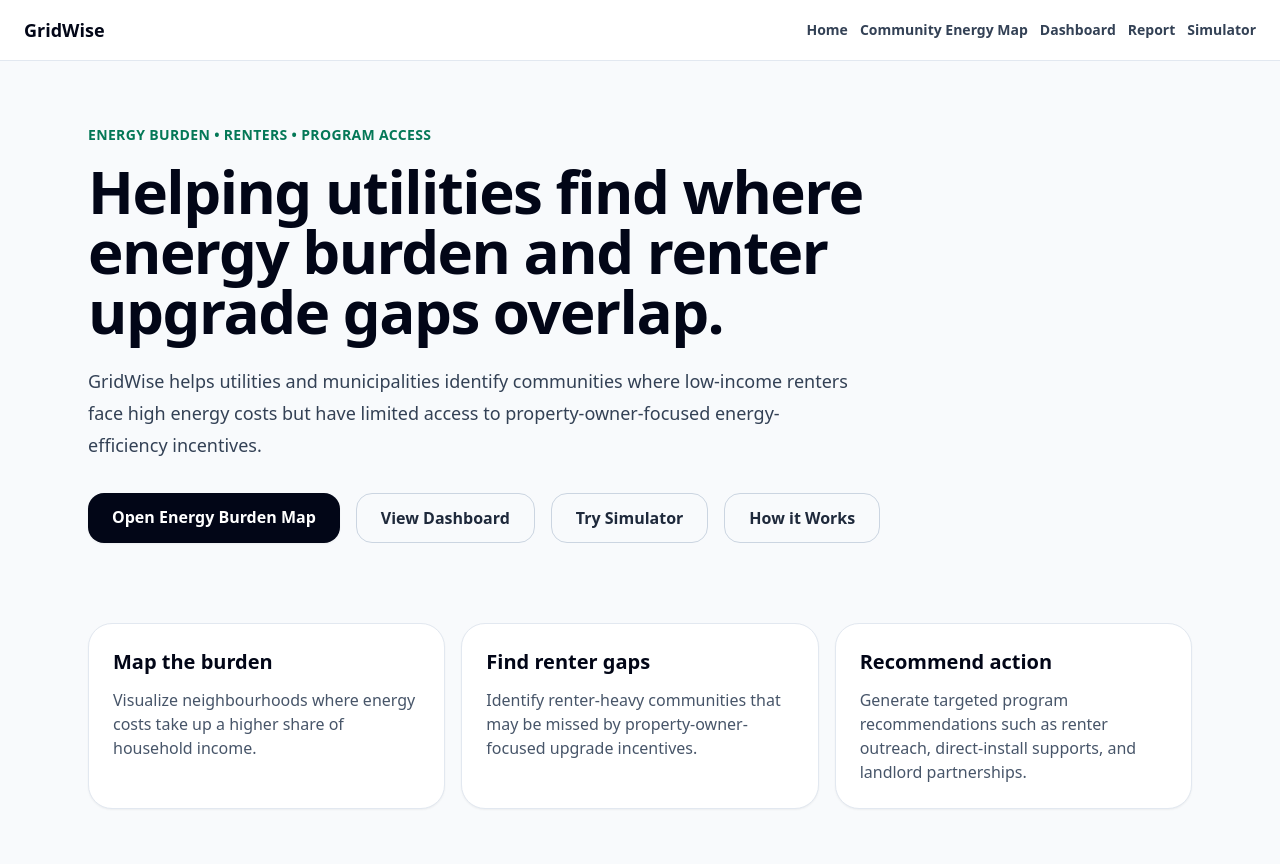
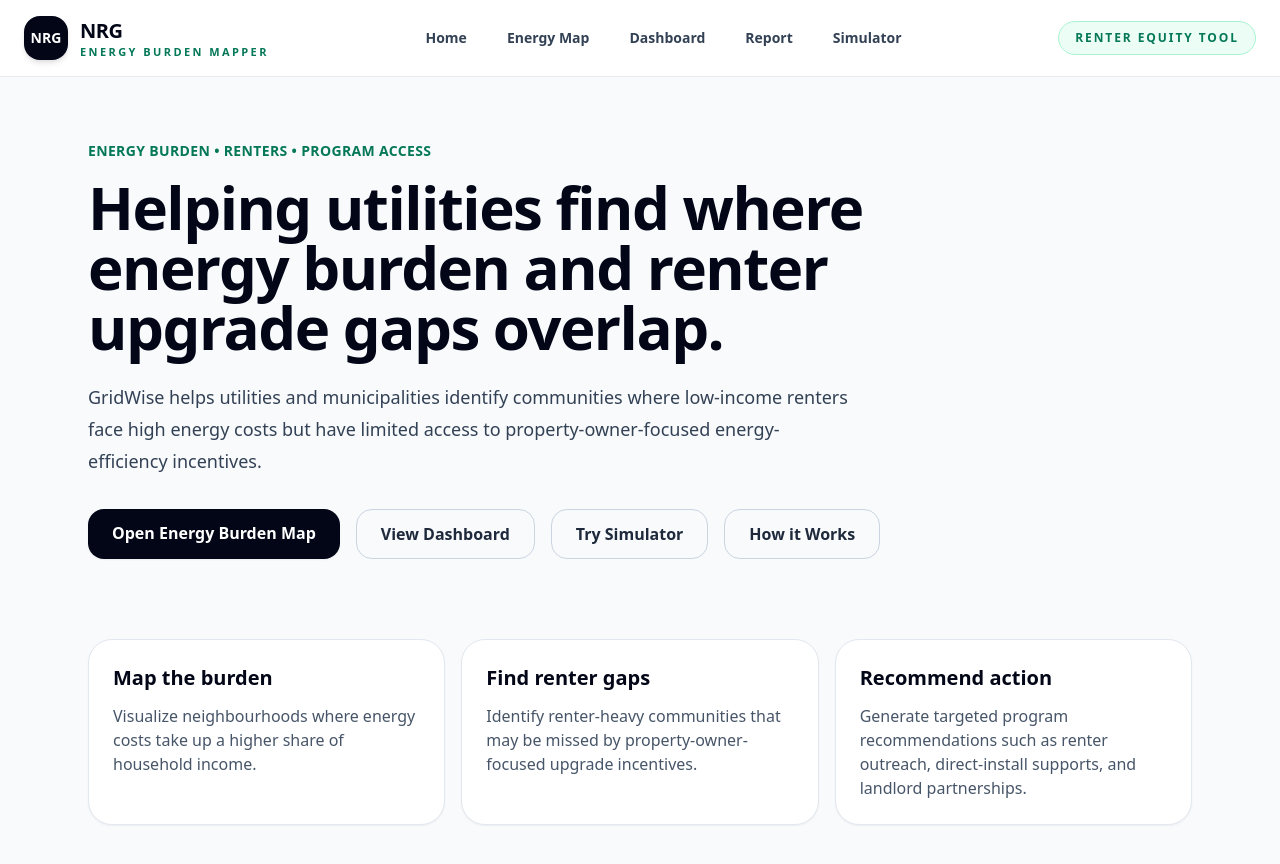
Before and after one commit to khanmalasa404-pixel/SENECA_HACKATHON, a Next.js app: page / in a window 1280 px wide. Shown: the top 864 px of the page. Built offline with nearby package versions, Linux system fonts and the light colour scheme.

Commit message:
Update navbar branding to NRG

```diff
--- a/components/Navbar.tsx
+++ b/components/Navbar.tsx
@@ -1,29 +1,46 @@
 import Link from "next/link";
+
+const links = [
+  ["Home", "/"],
+  ["Energy Map", "/map"],
+  ["Dashboard", "/dashboard"],
+  ["Report", "/report"],
+  ["Simulator", "/simulator"],
+];
 
 export function Navbar() {
   return (
-    <nav className="border-b border-slate-200 bg-white px-6 py-4">
-      <div className="mx-auto flex max-w-7xl flex-col gap-3 md:flex-row md:items-center md:justify-between">
-        <Link href="/" className="text-lg font-bold text-slate-950">
-        GridWise
+    <nav className="sticky top-0 z-50 border-b border-slate-200/80 bg-white/90 px-6 py-4 backdrop-blur-xl">
+      <div className="mx-auto flex max-w-7xl items-center justify-between gap-6">
+        <Link href="/" className="flex items-center gap-3">
+          <div className="flex h-11 w-11 items-center justify-center rounded-2xl bg-slate-950 text-sm font-black text-white shadow-md">
+            NRG
+          </div>
+
+          <div className="leading-tight">
+            <div className="text-xl font-black tracking-tight text-slate-950">
+              NRG
+            </div>
+            <div className="text-[11px] font-bold uppercase tracking-[0.22em] text-emerald-700">
+              Energy Burden Mapper
+            </div>
+          </div>
         </Link>
 
-        <div className="flex flex-wrap gap-3 text-sm font-semibold text-slate-700">
-          <Link href="/" className="hover:text-slate-950">
-            Home
-          </Link>
-          <Link href="/map" className="hover:text-slate-950">
-          Community Energy Map
-          </Link>
-          <Link href="/dashboard" className="hover:text-slate-950">
-            Dashboard
-          </Link>
-          <Link href="/report" className="hover:text-slate-950">
-            Report
-          </Link>
-          <Link href="/simulator" className="hover:text-slate-950">
-            Simulator
-          </Link>
+        <div className="hidden items-center gap-2 md:flex">
+          {links.map(([label, href]) => (
+            <Link
+              key={href}
+              href={href}
+              className="rounded-full px-4 py-2 text-sm font-bold text-slate-700 transition hover:bg-slate-100 hover:text-slate-950"
+            >
+              {label}
+            </Link>
+          ))}
+        </div>
+
+        <div className="hidden rounded-full border border-emerald-200 bg-emerald-50 px-4 py-2 text-xs font-black uppercase tracking-[0.16em] text-emerald-700 lg:block">
+          Renter Equity Tool
         </div>
       </div>
     </nav>
```
